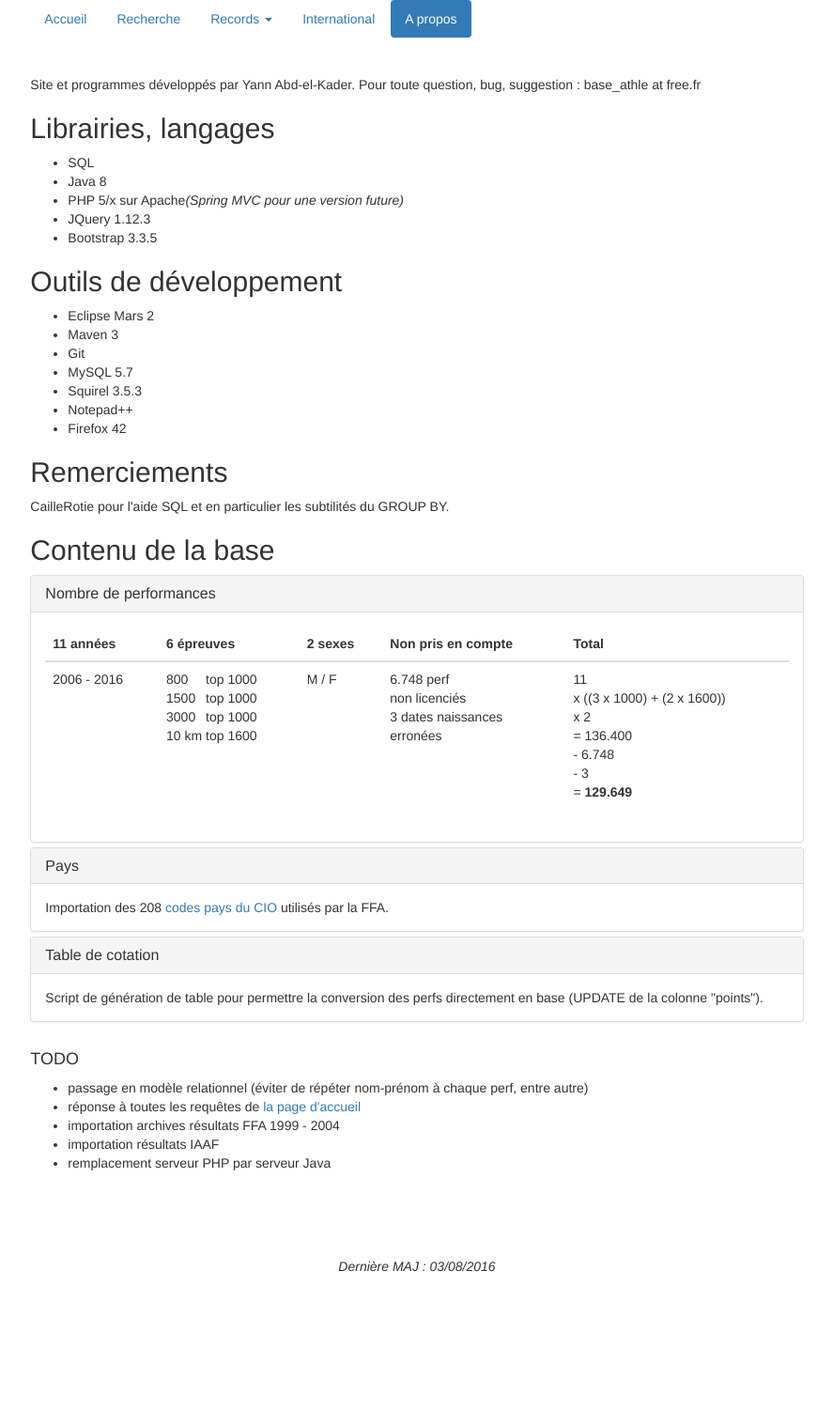
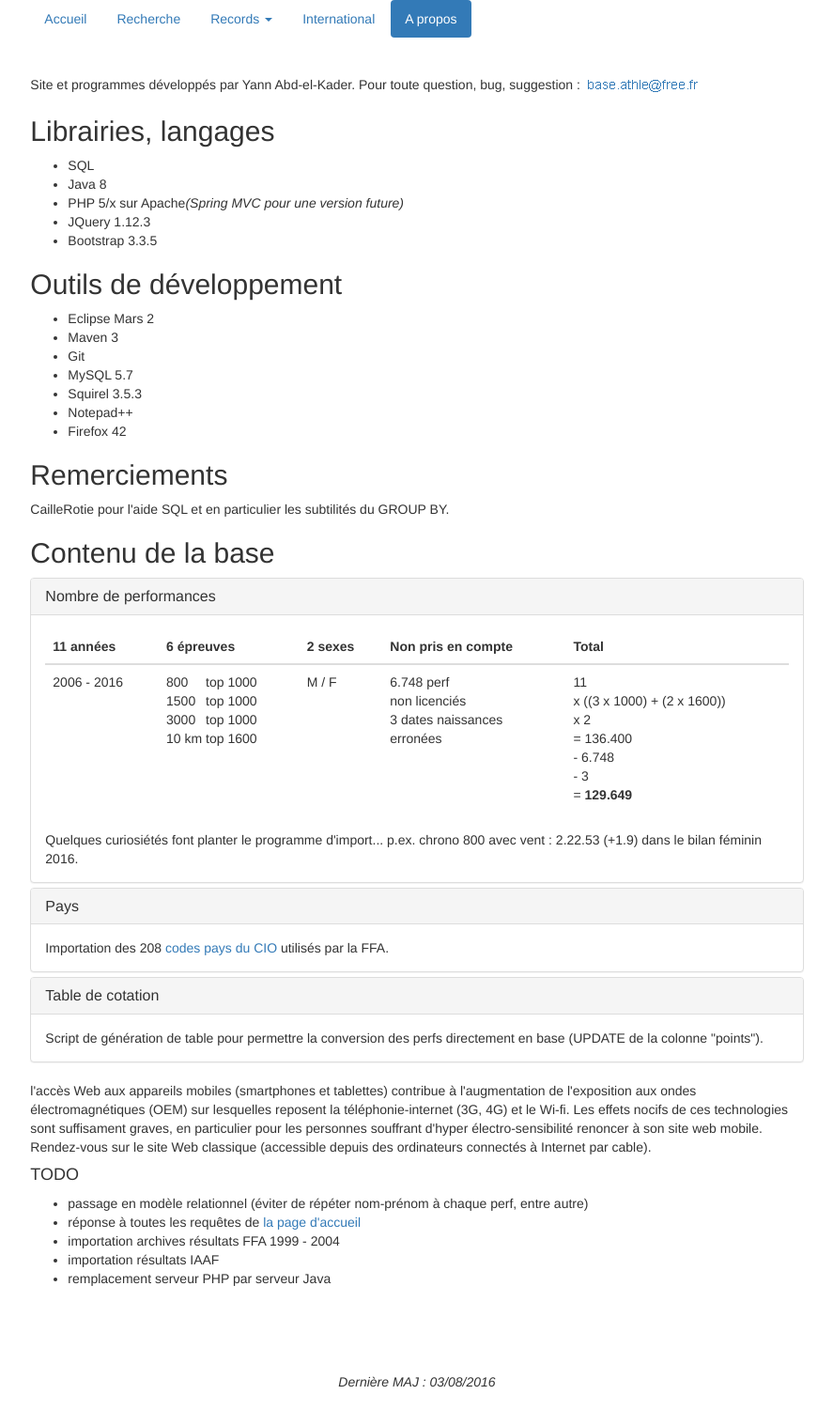
Before and after one commit to yann800/athle, a PHP site: page /a_propos.html in a window 1280 px wide. Shown: the whole page at 94% size, without its empty margins (196-1083 px from the left). Before the commit the page ends 1354 px from the top, so only its background shows below. Run offline with PHP 8.4, Linux system fonts and the light colour scheme.

Commit message:
maj a propos

```diff
--- a/www/a_propos.html
+++ b/www/a_propos.html
@@ -5,9 +5,9 @@
 
 <link href="css/bootstrap.min.css" media="screen, projection"
 	rel="stylesheet" type="text/css" />
-<!-- <link href="css/bootstrap-theme.css" media="screen, projection" rel="stylesheet" type="text/css" /> -->
 <link href="css/dataTables.bootstrap.min.css" media="screen, projection"
 	rel="stylesheet" type="text/css" />
+<link href="css/athle.css" rel="stylesheet" type="text/css" />
 
 
 <script src="js/jquery-1.12.3.js" type="text/javascript"></script>
@@ -32,11 +32,10 @@
 		<div class="col-sm-8">
 
 
-			<div id="menu"></div>
+			<nav id="menu"></nav>
 
 			<br /> <br /> Site et programmes développés par Yann Abd-el-Kader.
-			Pour toute question, bug, suggestion : base_athle at
-			free.fr <br />
+			Pour toute question, bug, suggestion : <img alt="image anti-robot" src="img/adresse_mail.png"> <br />
 			<h2>Librairies, langages</h2>
 
 			<ul>
@@ -127,6 +126,7 @@
 								</tbody>
 							</table>
 
+Quelques curiosiétés font planter le programme d'import... p.ex. chrono 800 avec vent : 2.22.53 (+1.9) dans le bilan féminin 2016.
 
 						</div>
 					</div>
@@ -163,6 +163,11 @@
 
 				<br/>
 
+		l'accès Web aux appareils mobiles (smartphones et tablettes) contribue à l'augmentation de l'exposition aux ondes électromagnétiques (OEM)
+		sur lesquelles reposent la téléphonie-internet (3G, 4G) et le Wi-fi.
+		Les effets nocifs de ces technologies sont suffisament graves, en particulier pour les personnes souffrant d'hyper électro-sensibilité
+		 renoncer à son site web mobile. Rendez-vous sur le site Web classique (accessible depuis des ordinateurs connectés à Internet par cable).
+
 				<h4>TODO</h4>
 
 				<ul>
@@ -173,13 +178,13 @@
 					<li>remplacement serveur PHP par serveur Java</li>
 				</ul>
 
-				<div align="center">
+				<footer>
 					<br />
 					<br />
 					<br />
 					<br />
 					<i>Dernière MAJ : 03/08/2016</i>
-				</div>
+				</footer>
 			</div>
 		</div>
 	</div>
--- /dev/null
+++ b/www/css/athle.css
@@ -0,0 +1,9 @@
+@CHARSET "ISO-8859-1";
+
+body {
+	// font-size: 1.3em;
+}
+
+footer {
+	text-align:center;
+}
--- a/www/index.html
+++ b/www/index.html
@@ -57,7 +57,7 @@
 
 
 			<br/>
-			Vous avez une suggestion de requête ? Soumettez-la à base_athle free.fr
+			Vous avez une suggestion de requête ? Soumettez-la à <img alt="image anti-robot" src="img/adresse_mail.png">
 
 
 		</div>
```
Also changed, not shown: www/fiche_athlete.php (+25 -9 lines), www/records_club.html (+8 -3 lines), www/img/adresse_mail.png (added).
